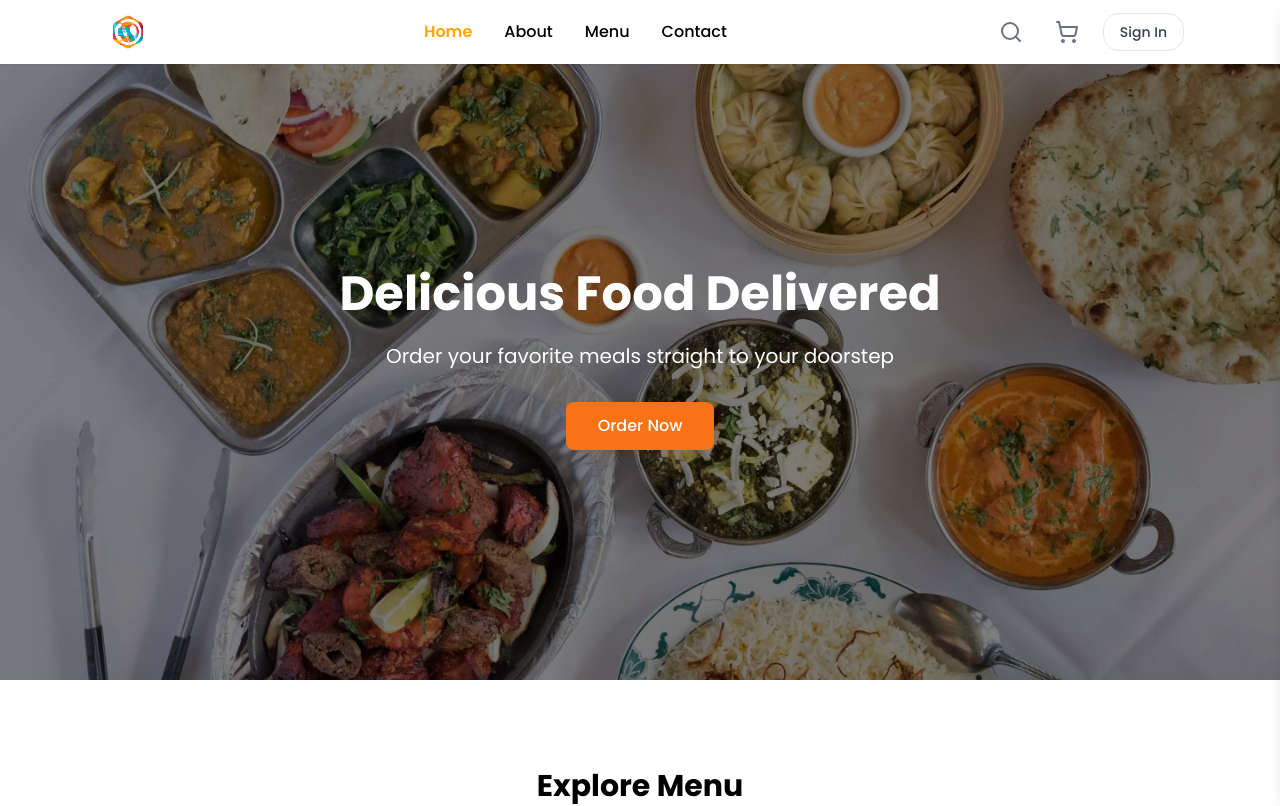
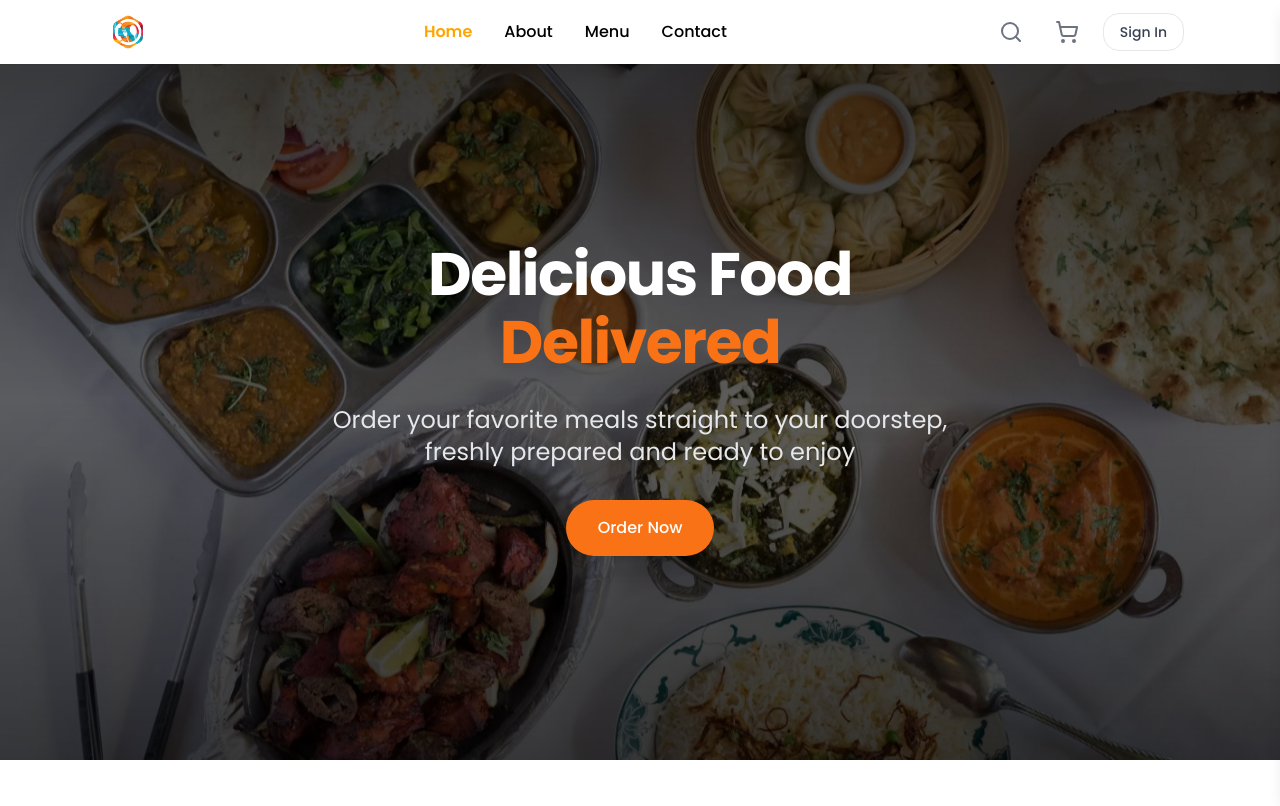
Before and after one commit to sapanadhakal40/restaurant-service, a React (Vite) app in the folder client/: page / in a window 1280 px wide. Shown: the top 806 px of the page. Built offline with nearby package versions, Linux system fonts and the light colour scheme.

Commit message:
Update UI adding motion div with background zoom effect

```diff
--- a/client/src/components/Header/Header.jsx
+++ b/client/src/components/Header/Header.jsx
@@ -1,30 +1,159 @@
 import header_food from '../../assets/header_img.webp'
-// import header_food from '../../assets/header_img.png'
+import { motion } from 'framer-motion';
 
 
 const Header = () => {
+
   return (
-    <div className="relative h-[80vh]">
+    <div className="relative h-[90vh] overflow-hidden">
+      {/* Background Image with Zoom Effect */}
+      <motion.div
+        initial={{ scale: 1.1 }}
+        animate={{ scale: 1 }}
+        transition={{ duration: 10, repeat: Infinity, repeatType: "reverse" }}
+        className="absolute inset-0"
+      >
         <img
           src={header_food}
           alt="header_img"
-        className="w-full h-full object-cover"
+          className="w-full h-full object-cover filter brightness-75"
         />
-      <div className="absolute inset-0 bg-black/50 flex items-center">
+      </motion.div>
+
+
+      <div className="absolute inset-0 bg-gradient-to-b from-black/70 via-black/50 to-black/70 flex items-center">
         <div className="container mx-auto px-4 text-center text-white">
-          <h1 className="text-4xl md:text-5xl font-bold mb-6">
-            Delicious Food Delivered
-          </h1>
-          <p className="text-xl mb-8 max-w-2xl mx-auto">
-            Order your favorite meals straight to your doorstep
-          </p>
-          <button className="bg-orange-500 hover:bg-orange-600 px-8 py-3 rounded-lg font-medium transition-colors">
-            Order Now
+
+
+          {/* Main Content */}
+          <motion.div
+            initial={{ opacity: 0, y: 20 }}
+            animate={{ opacity: 1, y: 0 }}
+            transition={{ duration: 0.8 }}
+            className="space-y-8"
+          >
+
+
+
+            <motion.h1
+              initial={{ opacity: 0, y: 20 }}
+              animate={{ opacity: 1, y: 0 }}
+              transition={{ duration: 0.8, delay: 0.3 }}
+              className="text-5xl md:text-6xl font-bold tracking-tight"
+            >
+              Delicious Food
+              <span className="block mt-2 text-orange-500">Delivered</span>
+            </motion.h1>
+
+
+            <motion.p
+              initial={{ opacity: 0, y: 20 }}
+              animate={{ opacity: 1, y: 0 }}
+              transition={{ duration: 0.8, delay: 0.6 }}
+              className="text-xl md:text-2xl mb-8 max-w-2xl mx-auto text-gray-200 leading-relaxed"
+            >
+              Order your favorite meals straight to your doorstep, freshly prepared and ready to enjoy
+            </motion.p>
+
+
+            <motion.div
+              initial={{ opacity: 0, y: 20 }}
+              animate={{ opacity: 1, y: 0 }}
+              transition={{ duration: 0.8, delay: 0.9 }}
+              className="flex flex-col sm:flex-row gap-4 justify-center items-center"
+            >
+              <button className="group bg-orange-500 hover:bg-orange-600 px-8 py-4 rounded-full font-medium transition-all duration-300 transform hover:scale-105 hover:shadow-lg relative overflow-hidden">
+
+
+                <span className="relative z-10">Order Now</span>
+                <div className="absolute inset-0 bg-gradient-to-r from-orange-600 to-orange-500 transform scale-x-0 group-hover:scale-x-100 transition-transform duration-300 origin-left" />
               </button>
+
+              {/* <button className="group bg-transparent border-2 border-white hover:border-orange-500 px-8 py-4 rounded-full font-medium transition-all duration-300 transform hover:scale-105">
+                <span className="group-hover:text-orange-500 transition-colors duration-300">View Menu</span>
+              </button> */}
+            </motion.div>
+
+
+          </motion.div>
         </div>
       </div>
     </div>
   );
 };
 
-export default Header
+export default Header;
+
+
+
+
+
+
+
+
+
+
+
+
+
+
+
+
+
+
+
+
+
+
+
+
+
+
+
+
+
+
+
+
+
+
+
+
+
+
+
+
+
+
+
+
+//  import header_food from '../../assets/header_img.webp'
+// // import header_food from '../../assets/header_img.png'
+
+
+// const Header = () => {
+//   return (
+//     <div className="relative h-[80vh]">
+//       <img
+//         src={header_food}
+//         alt="header_img"
+//         className="w-full h-full object-cover"
+//       />
+//       <div className="absolute inset-0 bg-black/50 flex items-center">
+//         <div className="container mx-auto px-4 text-center text-white">
+//           <h1 className="text-4xl md:text-5xl font-bold mb-6">
+//             Delicious Food Delivered
+//           </h1>
+//           <p className="text-xl mb-8 max-w-2xl mx-auto">
+//             Order your favorite meals straight to your doorstep
+//           </p>
+//           <button className="bg-orange-500 hover:bg-orange-600 px-8 py-3 rounded-lg font-medium transition-colors">
+//             Order Now
+//           </button>
+//         </div>
+//       </div>
+//     </div>
+//   );
+// };
+
+// export default Header
```
Lines whose indentation alone changed are shown as unchanged.
